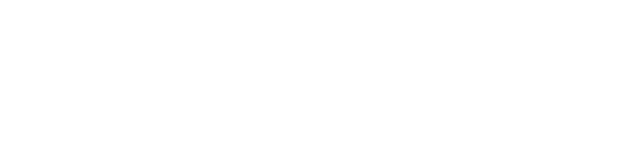
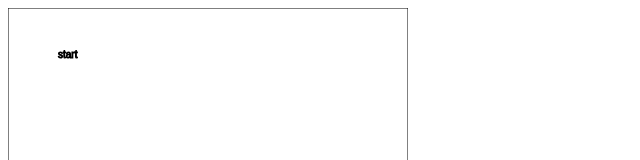
Before and after one commit to RoadsideParty/donotsteponwhiteblock, a website built with Vite: page index.html in a window 1280 px wide. Shown: the top 160 px of the page, without its empty margins (0-640 px from the left). Built offline with nearby package versions, Linux system fonts and the light colour scheme.

Commit message:
use vite

```diff
--- a/creator.ts
+++ /dev/null
@@ -1,9 +0,0 @@
-import Game from "./game";
-
-interface iSize {
-    width: number,
-    height: number
-}
-export function renderUI(dom: HTMLElement, size: iSize) {
-
-}
--- /dev/null
+++ b/game/creator.ts
@@ -0,0 +1,24 @@
+import Game from "./game";
+import Block from './block'
+
+export default class Creator {
+    static targetDom: HTMLElement
+    static ctx: CanvasRenderingContext2D
+    static init(targetDom: HTMLElement) {
+        this.targetDom = targetDom
+        const { width, height } = targetDom.getBoundingClientRect()
+        const canvas = document.createElement('canvas')
+        canvas.width = width
+        canvas.height = height
+        targetDom.appendChild(canvas)
+        this.ctx = canvas.getContext('2d') as CanvasRenderingContext2D
+        this.renderUI()
+    }
+    static renderUI() {
+        const { width, height } = this.targetDom.getBoundingClientRect()
+        this.ctx.rect(0, 0, width, height)
+        this.ctx.strokeStyle = 'black'
+        this.ctx.stroke()
+        this.ctx.strokeText('start', 50, 50)
+    }
+}
--- /dev/null
+++ b/game/main.ts
@@ -0,0 +1,3 @@
+import Creator from './creator'
+
+Creator.init(document.getElementById('game') as HTMLElement)
--- a/index.html
+++ b/index.html
@@ -9,7 +9,8 @@
 </head>
 
 <body>
-    <div id="game"></div>
+    <div id="game" style="width: 400px;height: 600px"></div>
 </body>
+<script type="module" src="./game/main.ts"></script>
 
 </html>
--- a/main.ts
+++ /dev/null
@@ -1,3 +0,0 @@
-import { renderUI } from './creator'
-
-renderUI(document.getElementById('#app') as HTMLElement, { width: 800, height: 800 })
--- /dev/null
+++ b/tsconfig.json
@@ -0,0 +1,5 @@
+{
+  "compilerOptions": {
+    "skipLibCheck": true
+  }
+}
--- /dev/null
+++ b/vite.config.ts
@@ -0,0 +1,4 @@
+import { defineConfig } from 'vite'
+
+export default defineConfig({
+})
```
Also changed, not shown: package.json (added, +23 -0 lines), game/block.ts (renamed from block.ts), game/game.ts (renamed from game.ts), 2 other files.
